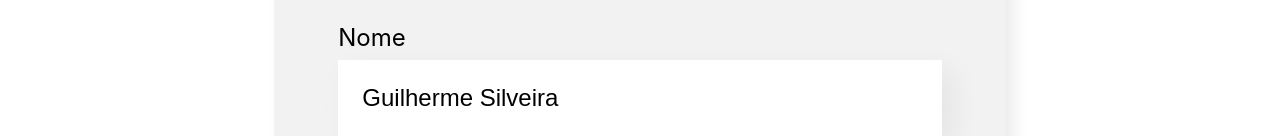
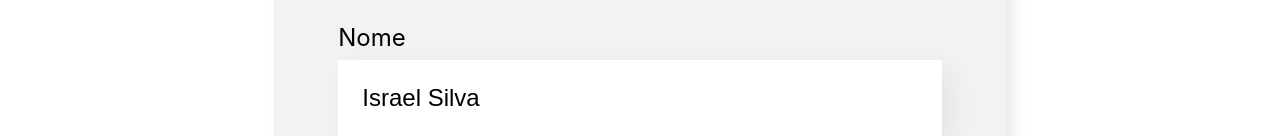
Before and after one commit to israel206/react-organo-alura, a React (Create React App) app: page / in a window 1280 px wide. Shown: the part 664-800 px from the top of the page. Built offline with nearby package versions, Linux system fonts and the light colour scheme.

Commit message:
mudança de valor

```diff
--- a/src/componentes/CampoTexto/index.js
+++ b/src/componentes/CampoTexto/index.js
@@ -4,7 +4,7 @@ const CampoTexto = (props) => {
 
     const placeholderModificada = `${props.placeholder}...`
 
-    let valor = 'Guilherme Silveira'
+    let valor = 'Israel Silva'
 
     const aoDigitado = (evento) => {
         valor = evento.target.value
--- a/src/componentes/ListaSuspensa/index.js
+++ b/src/componentes/ListaSuspensa/index.js
@@ -7,6 +7,7 @@ const ListaSuspensa = (props) => {
         <div className='lista-suspensa'>
             <label>{props.label}</label>
             <select required={props.required}>
+              {/* Listando dados */}
                 {props.itens.map(item => {
                     return <option key={item}>{item}</option>
                 })}
```
